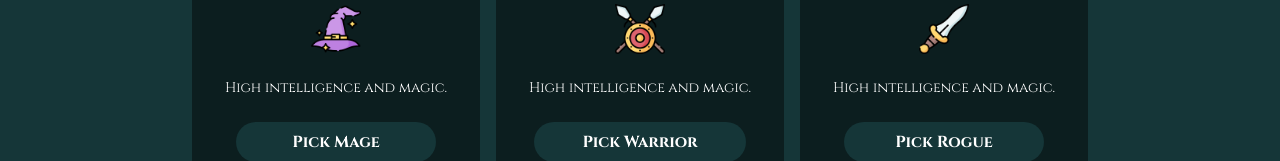
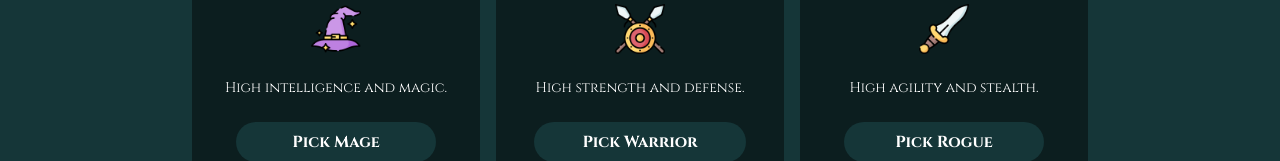
Before and after one commit to HabitQuest/Habit-Quest, a Next.js app: page /class-option in a window 1280 px wide. Shown: the part 220-381 px from the top of the page. Built offline with nearby package versions, Linux system fonts and the light colour scheme; a web font is replaced by a local one.

Commit message:
Fine tuning lol

```diff
--- a/app/character-option/page.js
+++ b/app/character-option/page.js
@@ -1,5 +1,6 @@
 import { Suspense } from "react";
 import CharacterCard from "../components/CharacterCard";
+import LoadingSpinner from "../components/LoadingSpinner";
 
 export default function CharacterSelection() {
   return (
@@ -7,7 +8,7 @@ export default function CharacterSelection() {
       <section className="text-center">
         <h1 className="text-2xl">Choose Character</h1>
       </section>
-      <Suspense fallback={<div>Loading...</div>}>
+      <Suspense fallback={<LoadingSpinner />}>
         <CharacterCard />
       </Suspense>
     </main>
--- a/app/class-option/page.js
+++ b/app/class-option/page.js
@@ -1,42 +1,10 @@
 "use client";
 import ClassCard from "../components/ClassCard";
 import { useRouter } from "next/navigation";
+import { classes } from "../lib/classes";
 
 export default function ClassSelection() {
   const router = useRouter();
-
-  const classes = [
-    {
-      title: "Mage",
-      src: "/witch-hat.png",
-      description: "High intelligence and magic.",
-      learnMoreInfo: [
-        "Focus Bonus: Mages receive bonuses for maintaining focus. Completing tasks that require concentration or learning (e.g., studying, reading) grants extra XP.",
-        "Magic Boost: Mages can occasionally use a ‘magic spell’ to add double XP to one task a week.",
-        "Intelligence Buff: Habits that involve mental activities (e.g., puzzles, learning new skills) grant additional XP.",
-      ],
-    },
-    {
-      title: "Warrior",
-      src: "/spear.png",
-      description: "High intelligence and magic.",
-      learnMoreInfo: [
-        "Endurance Bonus: Warriors gain extra XP for tasks requiring physical endurance (e.g., exercise, physical labor).",
-        "Strength Boost: Warriors can use a ‘strength boost’ to double the XP from one physical task a week.",
-        "Defense Buff: Habits involving physical activity (e.g., sports, working out) grant additional XP.",
-      ],
-    },
-    {
-      title: "Rogue",
-      src: "/dagger.png",
-      description: "High intelligence and magic.",
-      learnMoreInfo: [
-        "Speed Bonus: Rogues receive bonuses for quick task completion. Completing tasks quickly grants extra XP.",
-        "Stealth Boost: Rogues can use a ‘stealth boost’ to double XP for one stealthy task a week.",
-        "Agility Buff: Habits involving agility (e.g., running, yoga) grant additional XP.",
-      ],
-    },
-  ];
 
   const handlePickClass = (characterClass) => {
     router.push(`/character-option?class=${characterClass}`);
--- a/app/components/CharacterCard.js
+++ b/app/components/CharacterCard.js
@@ -1,62 +1,17 @@
 "use client";
 import { useSearchParams } from "next/navigation";
 import Image from "next/image";
+import { characters } from "../lib/characters";
 
 export default function CharacterCard() {
   const searchParams = useSearchParams();
   const selectedClass = searchParams.get("class");
-
-  const characters = {
-    Mage: [
-      {
-        name: "Mage 1",
-        src: "/character-imgs/mage1.png",
-      },
-      {
-        name: "Mage 2",
-        src: "/character-imgs/mage2.png",
-      },
-      {
-        name: "Mage 3",
-        src: "/character-imgs/mage3.png",
-      },
-    ],
-    Warrior: [
-      {
-        name: "Warrior 1",
-        src: "/character-imgs/warrior1.png",
-      },
-      {
-        name: "Warrior 2",
-        src: "/character-imgs/warrior2.png",
-      },
-      {
-        name: "Warrior 3",
-        src: "/character-imgs/warrior3.png",
-      },
-    ],
-    Rogue: [
-      {
-        name: "Rogue 1",
-        src: "/character-imgs/rogue1.png",
-      },
-      {
-        name: "Rogue 2",
-        src: "/character-imgs/rogue2.png",
-      },
-      {
-        name: "Rogue 3",
-        src: "/character-imgs/rogue3.png",
-      },
-    ],
-  };
 
   if (!selectedClass || !characters[selectedClass]) {
     return <p>Loading...</p>;
   }
 
   return (
-    <>
     <div className="min-h-screen flex flex-col items-center">
       <div className="flex flex-wrap justify-center sm:space-x-8 mt-4">
         {characters[selectedClass].map((character, index) => (
@@ -73,13 +28,10 @@ export default function CharacterCard() {
               height={100}
               alt={character.name}
             />
-              <p className="text-center text-sm mt-2">
-                {character.description}
-              </p>
+            <p className="text-center text-sm mt-2">{character.description}</p>
           </div>
         ))}
       </div>
     </div>
-    </>
   );
 }
--- a/app/components/ClassCard.js
+++ b/app/components/ClassCard.js
@@ -8,7 +8,6 @@ export default function ClassCard({
   imageUrl,
   description,
   pickLabel,
-  learnMoreLabel,
   learnMoreInfo,
   onPick,
 }) {
@@ -18,7 +17,6 @@ export default function ClassCard({
     setShowMore(!showMore);
   };
   return (
-    <>
     <article className="flex flex-col justify-center items-center space-y-4 mt-8 bg-dark-green p-4 sm:w-72 w-full">
       <h1 className="text-xl">{title}</h1>
       <Image src={imageUrl} width={50} height={50} alt={title} />
@@ -34,7 +32,7 @@ export default function ClassCard({
           onClick={handleLearnMore}
           className="bg-yellow py-2 sm:px-12 px-16 w-full rounded-full font-semibold"
         >
-            {learnMoreLabel}
+          Learn More
         </button>
       </div>
       <div
@@ -53,6 +51,5 @@ export default function ClassCard({
         )}
       </div>
     </article>
-    </>
   );
 }
--- /dev/null
+++ b/app/components/LoadingSpinner.js
@@ -0,0 +1,9 @@
+const LoadingSpinner = () => {
+  return (
+    <div className="flex justify-center items-center h-screen">
+      <div className="animate-spin rounded-full h-32 w-32 border-t-4 border-b-4 border-blue-500"></div>
+    </div>
+  );
+};
+
+export default LoadingSpinner;
--- /dev/null
+++ b/app/lib/characters.js
@@ -0,0 +1,44 @@
+export const characters = {
+  Mage: [
+    {
+      name: "Mage 1",
+      src: "/character-imgs/mage1.png",
+    },
+    {
+      name: "Mage 2",
+      src: "/character-imgs/mage2.png",
+    },
+    {
+      name: "Mage 3",
+      src: "/character-imgs/mage3.png",
+    },
+  ],
+  Warrior: [
+    {
+      name: "Warrior 1",
+      src: "/character-imgs/warrior1.png",
+    },
+    {
+      name: "Warrior 2",
+      src: "/character-imgs/warrior2.png",
+    },
+    {
+      name: "Warrior 3",
+      src: "/character-imgs/warrior3.png",
+    },
+  ],
+  Rogue: [
+    {
+      name: "Rogue 1",
+      src: "/character-imgs/rogue1.png",
+    },
+    {
+      name: "Rogue 2",
+      src: "/character-imgs/rogue2.png",
+    },
+    {
+      name: "Rogue 3",
+      src: "/character-imgs/rogue3.png",
+    },
+  ],
+};
--- /dev/null
+++ b/app/lib/classes.js
@@ -0,0 +1,32 @@
+export const classes = [
+  {
+    title: "Mage",
+    src: "/witch-hat.png",
+    description: "High intelligence and magic.",
+    learnMoreInfo: [
+      "Focus Bonus: Mages receive bonuses for maintaining focus. Completing tasks that require concentration or learning (e.g., studying, reading) grants extra XP.",
+      "Magic Boost: Mages can occasionally use a ‘magic spell’ to add double XP to one task a week.",
+      "Intelligence Buff: Habits that involve mental activities (e.g., puzzles, learning new skills) grant additional XP.",
+    ],
+  },
+  {
+    title: "Warrior",
+    src: "/spear.png",
+    description: "High strength and defense.",
+    learnMoreInfo: [
+      "Endurance Bonus: Warriors gain extra XP for tasks requiring physical endurance (e.g., exercise, physical labor).",
+      "Strength Boost: Warriors can use a ‘strength boost’ to double the XP from one physical task a week.",
+      "Defense Buff: Habits involving physical activity (e.g., sports, working out) grant additional XP.",
+    ],
+  },
+  {
+    title: "Rogue",
+    src: "/dagger.png",
+    description: "High agility and stealth.",
+    learnMoreInfo: [
+      "Speed Bonus: Rogues receive bonuses for quick task completion. Completing tasks quickly grants extra XP.",
+      "Stealth Boost: Rogues can use a ‘stealth boost’ to double XP for one stealthy task a week.",
+      "Agility Buff: Habits involving agility (e.g., running, yoga) grant additional XP.",
+    ],
+  },
+];
```
Lines whose indentation alone changed are shown as unchanged.
